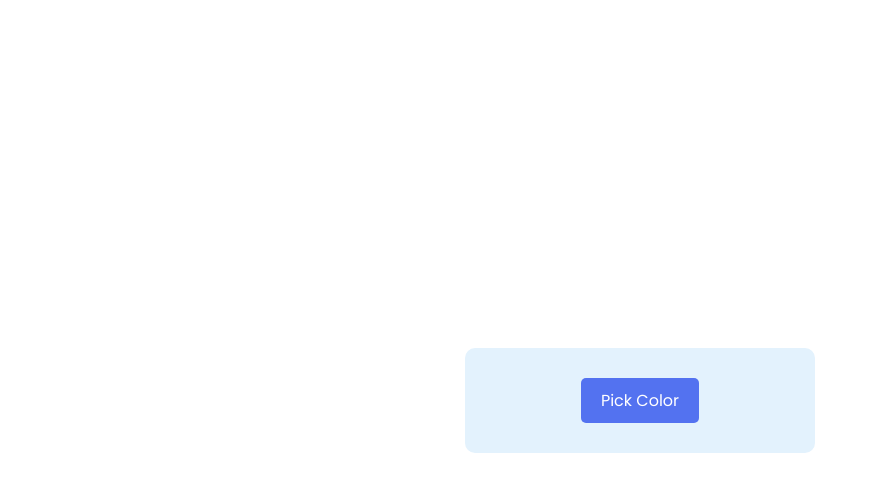
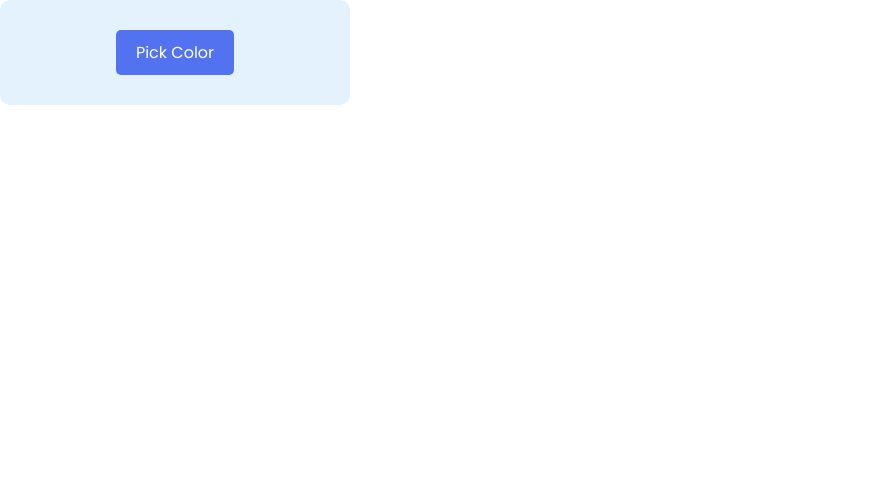
Before and after one commit to DurgeshKavate003/color-picker-extension, a browser extension: page index.html in a window 1280 px wide. Both pictures are taken after a click on the button "Pick Color". Shown: the whole page, without its empty margins (0-878 px from the left). Drawn offline with Linux system fonts and the light colour scheme.

Commit message:
Completed Extension

```diff
--- a/script.js
+++ b/script.js
@@ -27,8 +27,11 @@ const showColors = () => {
 }
 showColors();
 
-const activateEyeDropper = async () => {
-    try {
+const activateEyeDropper = () => {
+    document.body.style.display = "none";
+
+    setTimeout(async () => {
+        try {
         const eyeDropper = new EyeDropper();
         const { sRGBHex } = await eyeDropper.open();
         navigator.clipboard.writeText(sRGBHex);
@@ -42,6 +45,9 @@ const activateEyeDropper = async () => {
     } catch (error) {
         console.log(error);
     }
+    document.body.style.display = "block";
+    }, 10);
+
 }
 
 const clearAllColors = () => {
--- a/style.css
+++ b/style.css
@@ -5,13 +5,6 @@
     padding: 0;
     box-sizing: border-box;
     font-family: 'Poppins', sans-serif;
-}
-
-body {
-    display: flex;
-    align-items: center;
-    justify-content: center;
-    min-height: 100vh
 }
 
 .popup {
@@ -53,6 +46,10 @@ body {
     justify-content: space-between;
 }
 
+.picked-colors header .title {
+    font-size: 1rem;
+}
+
 .picked-colors .clear-all {
     color: #5372f0;
     cursor: pointer;
```
Also changed, not shown: manifest.json (added).
